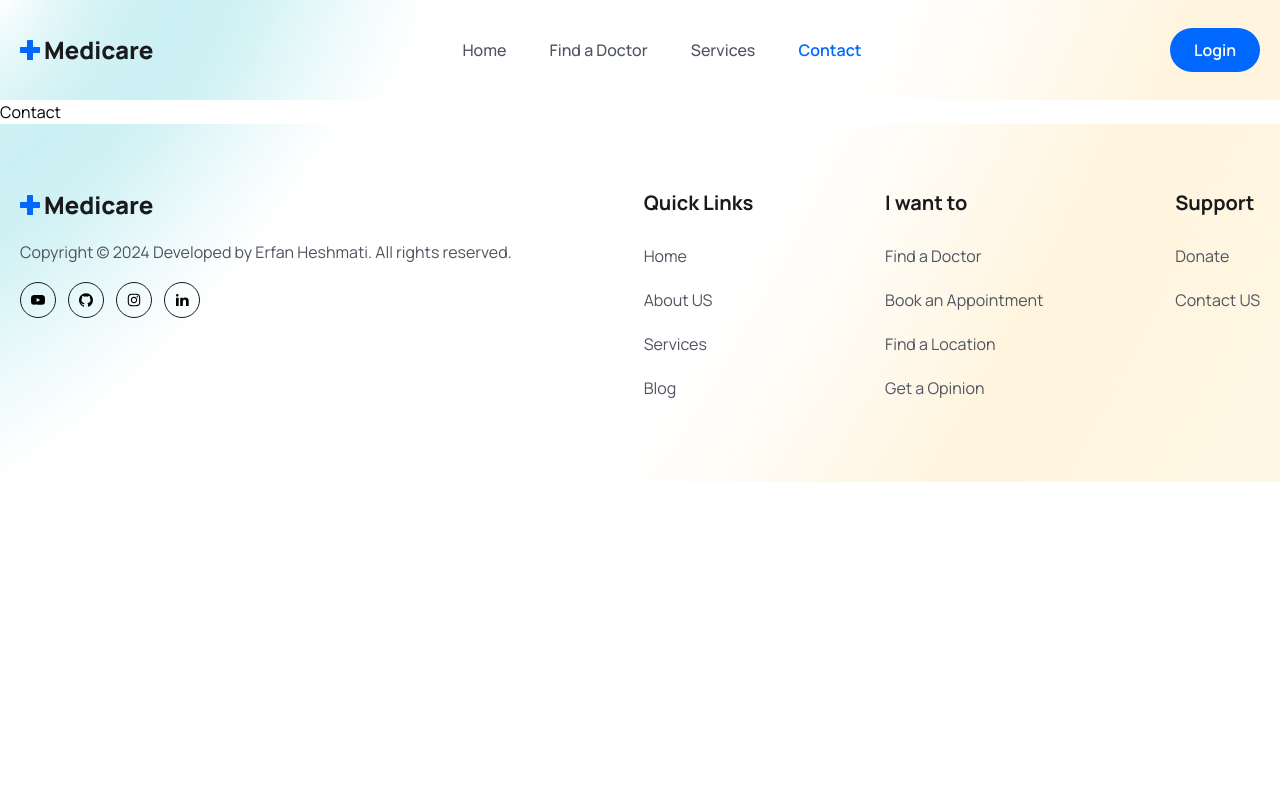
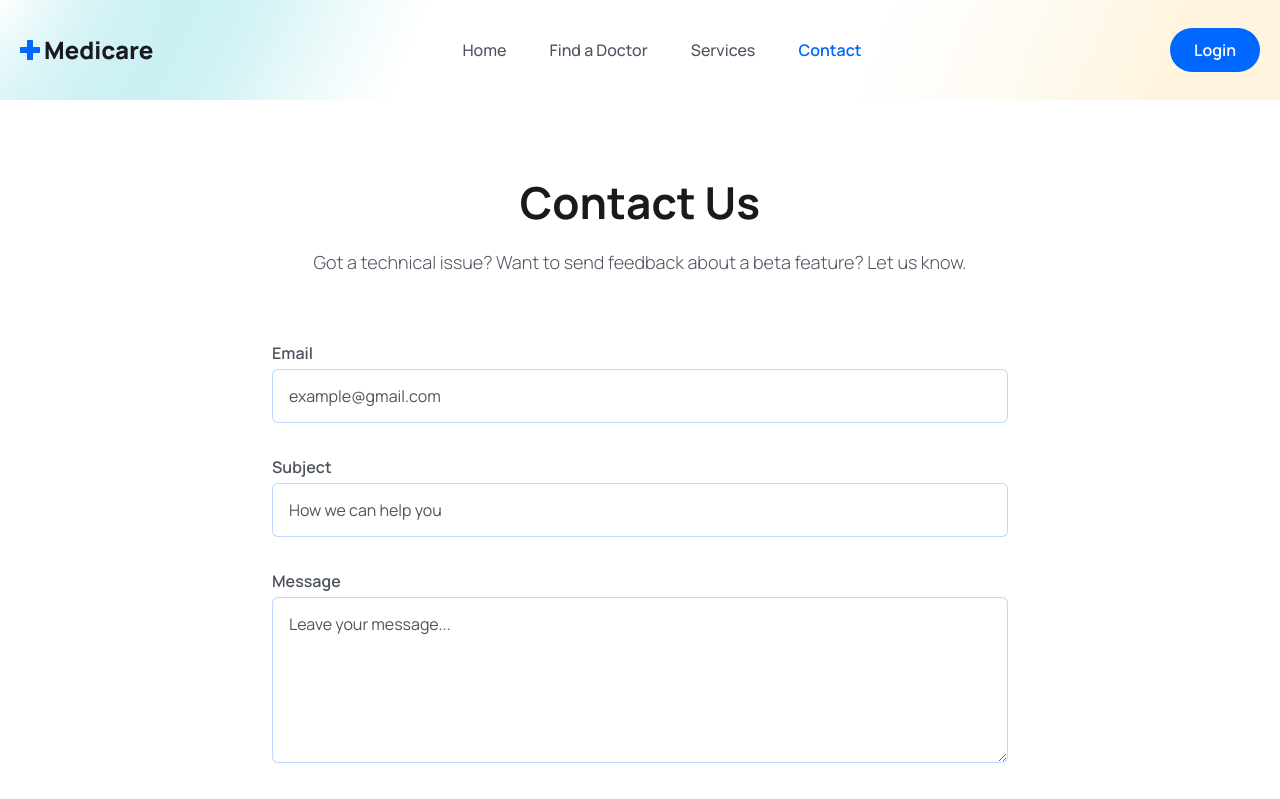
Before and after one commit to erfanheshmati/mern-medicare, a React (Vite) app in the folder frontend/: page /contact in a window 1280 px wide. Shown: the top 799 px of the page. Built offline with nearby package versions, Linux system fonts and the light colour scheme.

Commit message:
contact page ui design

```diff
--- a/frontend/src/components/Contact.jsx
+++ b/frontend/src/components/Contact.jsx
@@ -1,8 +1,37 @@
-
 export default function Contact() {
     return (
-        <div>
-            Contact
-        </div>
+        <section>
+            <div className="px-4 mx-auto max-w-screen-md">
+                <h2 className="heading text-center">
+                    Contact Us
+                </h2>
+                <p className="text__para mb-8 lg:mb-16 font-light text-center">
+                    Got a technical issue? Want to send feedback about a beta feature? Let us know.
+                </p>
+                <form action="#" className="space-y-8">
+                    <div>
+                        <label htmlFor="email" className="form__label">
+                            Email
+                        </label>
+                        <input type="email" id="email" placeholder="example@gmail.com" className="form__input mt-1" required />
+                    </div>
+                    <div>
+                        <label htmlFor="subject" className="form__label">
+                            Subject
+                        </label>
+                        <input type="text" id="subject" placeholder="How we can help you" className="form__input mt-1" required />
+                    </div>
+                    <div className="sm:col-span-2">
+                        <label htmlFor="message" className="form__label">
+                            Message
+                        </label>
+                        <textarea rows={5} id="message" placeholder="Leave your message..." className="form__input mt-1" required />
+                    </div>
+                    <button type="submit" className="btn rounded-md sm:w-fit">
+                        Send
+                    </button>
+                </form>
+            </div>
+        </section>
     )
 }
--- a/frontend/src/index.css
+++ b/frontend/src/index.css
@@ -30,6 +30,12 @@
   .footer {
     @apply bg-[url("./assets/images/hero-bg.png")] bg-no-repeat bg-center bg-cover;
   }
+  .form__label {
+    @apply text-textColor font-semibold text-[16px] mb-2;
+  }
+  .form__input {
+    @apply w-full px-4 py-3 border border-solid border-[#0066ff40] focus:outline-none focus:border-primaryColor text-[16px] leading-7 text-headingColor placeholder:text-textColor rounded-md;
+  }
 }
 
 @media only screen and (max-width: 1024px) {
```
